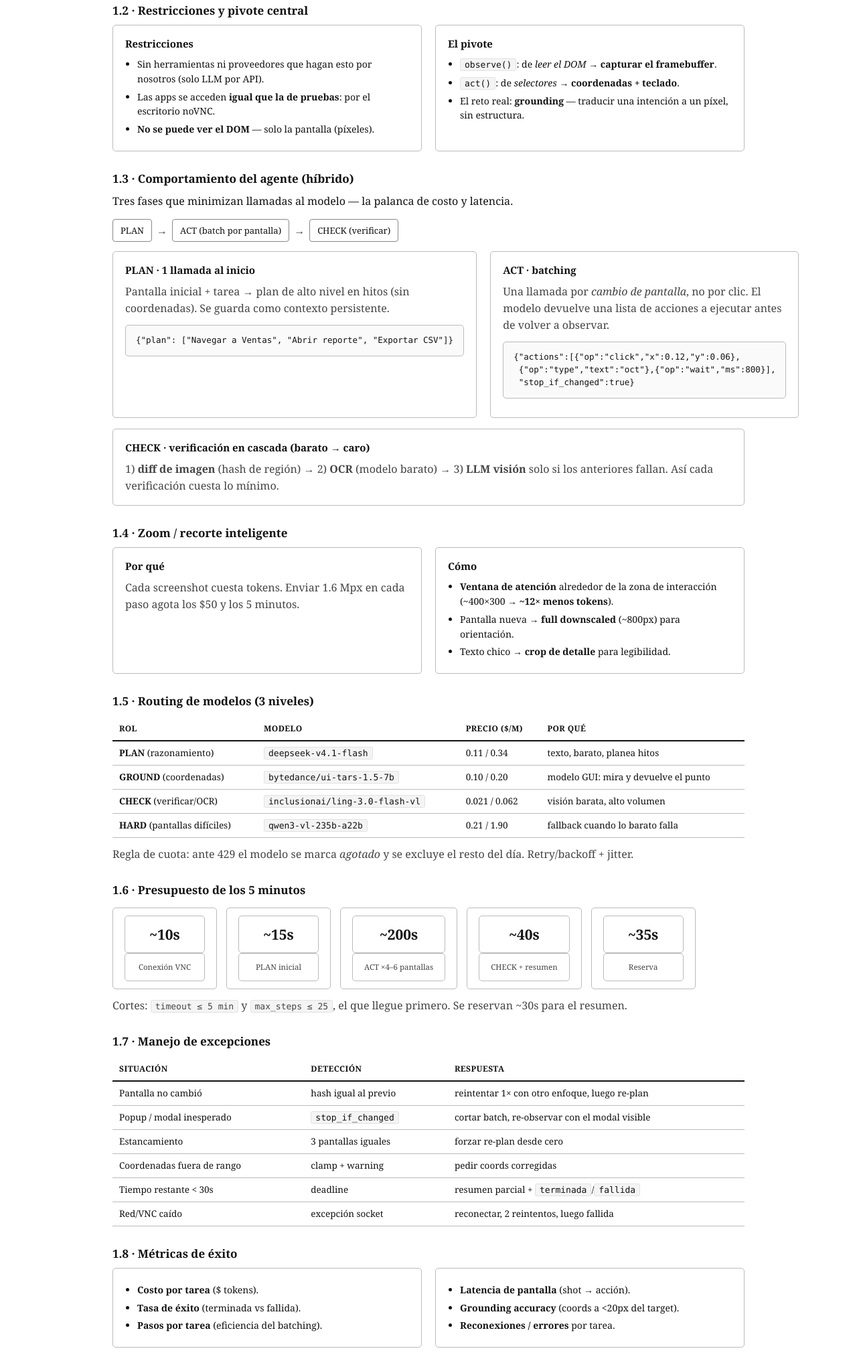
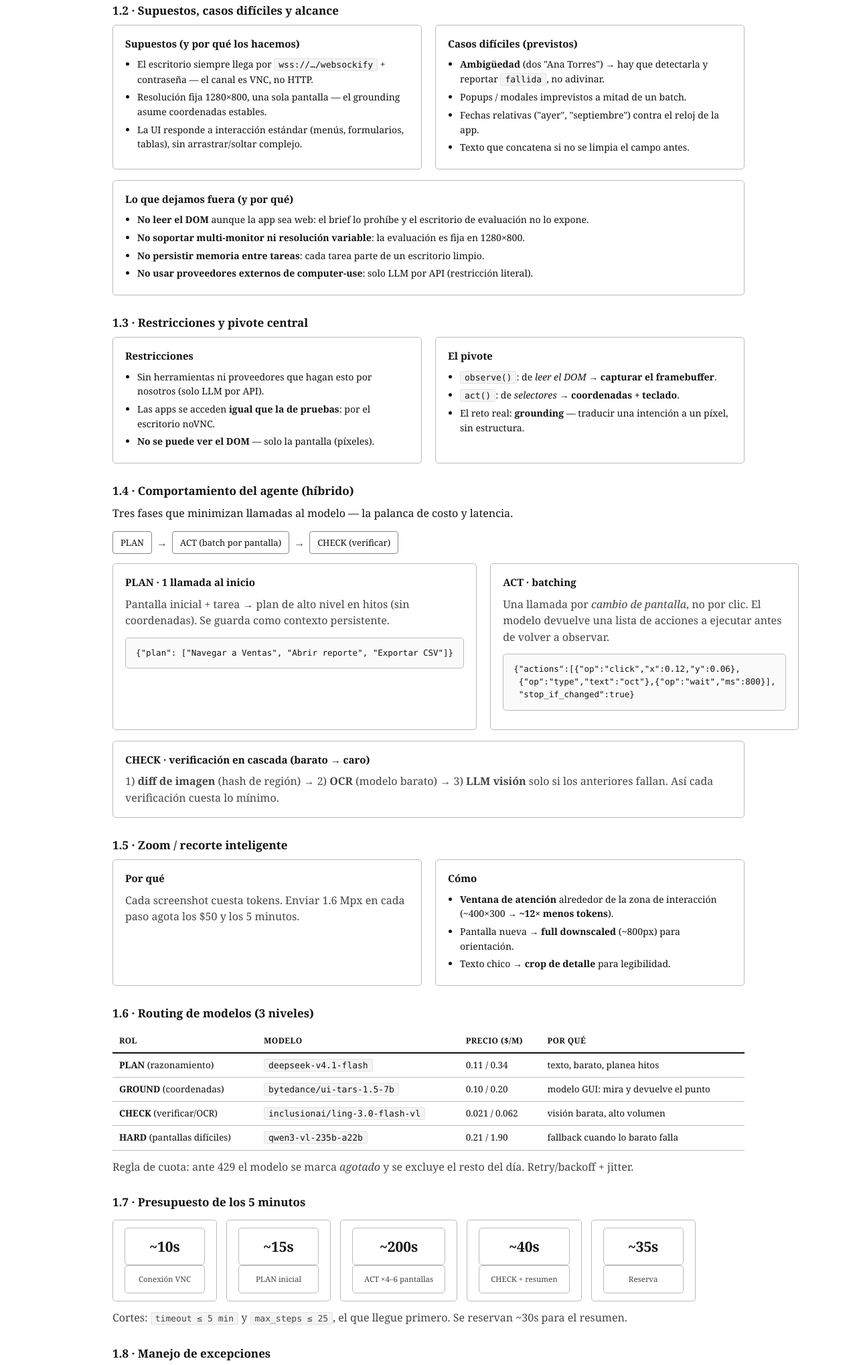
Before and after one commit to Kevinho71/frontier-r1-agente, a plain HTML site: page design/index.html in a window 1280 px wide. Shown: the part 1762-3800 px from the top of the page at 67% size. Drawn offline with Linux system fonts and the light colour scheme.

Commit message:
docs: cubre rubrica (supuestos/alcance, plan para medir con casos, trade-offs con por que)

```diff
--- a/design/index.html
+++ b/design/index.html
@@ -16,7 +16,6 @@
   .meta{color:var(--muted);font-size:12.5px;margin-top:14px}
   .meta span{display:inline-block;margin-right:18px}
 
-  /* secciones grandes */
   .part{margin-top:46px}
   .part>.head{border-bottom:2px solid var(--ink);padding-bottom:8px;margin-bottom:18px}
   .part>.head .kicker{font-size:12px;letter-spacing:2px;text-transform:uppercase;color:var(--muted)}
@@ -127,7 +126,7 @@
     <div class="kicker">Sección 1</div>
     <h2>DISEÑO</h2>
   </div>
-  <p class="muted">El <em>qué</em> y el <em>por qué</em>: el problema, el enfoque y las decisiones de comportamiento del agente.</p>
+  <p class="muted">El <em>qué</em> y el <em>por qué</em>: el problema, sus límites y supuestos, y las decisiones de comportamiento del agente.</p>
 
   <h3>1.1 · Problema</h3>
   <p>Un sistema de gestión de 15 años, sin API, sin documentación y sin proveedor. Todo se opera a mano:
@@ -135,7 +134,37 @@
   <strong>agente que aprenda a usarlo como un empleado nuevo</strong> y ejecute tareas en lenguaje natural,
   incluso las que nunca ha visto. Hay <strong>5 sistemas</strong> como este: el agente debe adaptarse a cualquiera.</p>
 
-  <h3>1.2 · Restricciones y pivote central</h3>
+  <h3>1.2 · Supuestos, casos difíciles y alcance</h3>
+  <div class="grid">
+    <div class="card">
+      <h4>Supuestos (y por qué los hacemos)</h4>
+      <ul>
+        <li>El escritorio siempre llega por <code>wss://…/websockify</code> + contraseña — el canal es VNC, no HTTP.</li>
+        <li>Resolución fija 1280×800, una sola pantalla — el grounding asume coordenadas estables.</li>
+        <li>La UI responde a interacción estándar (menús, formularios, tablas), sin arrastrar/soltar complejo.</li>
+      </ul>
+    </div>
+    <div class="card">
+      <h4>Casos difíciles (previstos)</h4>
+      <ul>
+        <li><strong>Ambigüedad</strong> (dos "Ana Torres") → hay que detectarla y reportar <code>fallida</code>, no adivinar.</li>
+        <li>Popups / modales imprevistos a mitad de un batch.</li>
+        <li>Fechas relativas ("ayer", "septiembre") contra el reloj de la app.</li>
+        <li>Texto que concatena si no se limpia el campo antes.</li>
+      </ul>
+    </div>
+  </div>
+  <div class="card" style="margin-top:16px">
+    <h4>Lo que dejamos fuera (y por qué)</h4>
+    <ul>
+      <li><strong>No leer el DOM</strong> aunque la app sea web: el brief lo prohíbe y el escritorio de evaluación no lo expone.</li>
+      <li><strong>No soportar multi-monitor ni resolución variable</strong>: la evaluación es fija en 1280×800.</li>
+      <li><strong>No persistir memoria entre tareas</strong>: cada tarea parte de un escritorio limpio.</li>
+      <li><strong>No usar proveedores externos de computer-use</strong>: solo LLM por API (restricción literal).</li>
+    </ul>
+  </div>
+
+  <h3>1.3 · Restricciones y pivote central</h3>
   <div class="grid">
     <div class="card">
       <h4>Restricciones</h4>
@@ -155,7 +184,7 @@
     </div>
   </div>
 
-  <h3>1.3 · Comportamiento del agente (híbrido)</h3>
+  <h3>1.4 · Comportamiento del agente (híbrido)</h3>
   <p>Tres fases que minimizan llamadas al modelo — la palanca de costo y latencia.</p>
   <div class="flow">
     <span class="step">PLAN</span><span class="arrow">→</span>
@@ -181,7 +210,7 @@
     <p class="muted" style="margin:0">1) <strong>diff de imagen</strong> (hash de región) → 2) <strong>OCR</strong> (modelo barato) → 3) <strong>LLM visión</strong> solo si los anteriores fallan. Así cada verificación cuesta lo mínimo.</p>
   </div>
 
-  <h3>1.4 · Zoom / recorte inteligente</h3>
+  <h3>1.5 · Zoom / recorte inteligente</h3>
   <div class="grid">
     <div class="card">
       <h4>Por qué</h4>
@@ -197,7 +226,7 @@
     </div>
   </div>
 
-  <h3>1.5 · Routing de modelos (3 niveles)</h3>
+  <h3>1.6 · Routing de modelos (3 niveles)</h3>
   <table>
     <tr><th>Rol</th><th>Modelo</th><th>Precio ($/M)</th><th>Por qué</th></tr>
     <tr><td><strong>PLAN</strong> (razonamiento)</td><td><code>deepseek-v4.1-flash</code></td><td>0.11 / 0.34</td><td>texto, barato, planea hitos</td></tr>
@@ -207,7 +236,7 @@
   </table>
   <p class="muted">Regla de cuota: ante 429 el modelo se marca <em>agotado</em> y se excluye el resto del día. Retry/backoff + jitter.</p>
 
-  <h3>1.6 · Presupuesto de los 5 minutos</h3>
+  <h3>1.7 · Presupuesto de los 5 minutos</h3>
   <div class="kpi">
     <div><div class="v">~10s</div><div class="l">Conexión VNC</div></div>
     <div><div class="v">~15s</div><div class="l">PLAN inicial</div></div>
@@ -217,7 +246,7 @@
   </div>
   <p class="muted">Cortes: <code>timeout ≤ 5 min</code> y <code>max_steps ≤ 25</code>, el que llegue primero. Se reservan ~30s para el resumen.</p>
 
-  <h3>1.7 · Manejo de excepciones</h3>
+  <h3>1.8 · Manejo de excepciones</h3>
   <table>
     <tr><th>Situación</th><th>Detección</th><th>Respuesta</th></tr>
     <tr><td>Pantalla no cambió</td><td>hash igual al previo</td><td>reintentar 1× con otro enfoque, luego re-plan</td></tr>
@@ -228,18 +257,30 @@
     <tr><td>Red/VNC caído</td><td>excepción socket</td><td>reconectar, 2 reintentos, luego fallida</td></tr>
   </table>
 
-  <h3>1.8 · Métricas de éxito</h3>
+  <h3>1.9 · Plan para medir (antes de construir)</h3>
+  <p>Validación concreta y reproducible, con oráculo objetivo, antes de escribir el servicio final.</p>
   <div class="grid">
-    <div class="card"><ul>
-      <li><strong>Costo por tarea</strong> ($ tokens).</li>
-      <li><strong>Tasa de éxito</strong> (terminada vs fallida).</li>
-      <li><strong>Pasos por tarea</strong> (eficiencia del batching).</li>
-    </ul></div>
-    <div class="card"><ul>
-      <li><strong>Latencia de pantalla</strong> (shot → acción).</li>
-      <li><strong>Grounding accuracy</strong> (coords a &lt;20px del target).</li>
-      <li><strong>Reconexiones / errores</strong> por tarea.</li>
-    </ul></div>
+    <div class="card">
+      <h4>Casos de prueba (de las 5 tareas oficiales)</h4>
+      <ul>
+        <li><strong>E1</strong> crear cliente → 4 campos exactos, sin duplicados.</li>
+        <li><strong>E2</strong> corregir dirección → 1 campo <code>update</code>.</li>
+        <li><strong>E3</strong> pregunta → <code>respuesta: 45</code>.</li>
+        <li><strong>E4</strong> exportar pedidos → filtros estado+fechas.</li>
+        <li><strong>E5</strong> ambigüedad → <code>fallida</code> nombrando <code>claves_razon</code>.</li>
+      </ul>
+      <p class="muted" style="margin:0">Oráculo: <code>POST /__reset</code> + <code>POST /__check</code> (devuelve pass/fall por chequeo sin revelar valores).</p>
+    </div>
+    <div class="card">
+      <h4>Métricas (umbral de éxito)</h4>
+      <ul>
+        <li><strong>Tasa de éxito</strong>: 5/5 tareas correctas.</li>
+        <li><strong>Costo por tarea</strong>: &lt; $0.05.</li>
+        <li><strong>Pasos por tarea</strong>: mide eficiencia del batching.</li>
+        <li><strong>Grounding accuracy</strong>: coordenadas a &lt;20px del target.</li>
+        <li><strong>Latencia de pantalla</strong>: shot → acción.</li>
+      </ul>
+    </div>
   </div>
 </section>
 
@@ -292,14 +333,14 @@
     <li>Redacción automática de <code>password</code>, <code>Bearer</code>, <code>OPENROUTER_API_KEY</code>.</li>
   </ul>
 
-  <h3>2.5 · Trade-offs</h3>
+  <h3>2.5 · Trade-offs (qué descartamos y por qué)</h3>
   <table>
-    <tr><th>Decisión</th><th>Elegido</th><th>Alternativa descartada</th></tr>
-    <tr><td>Transporte</td><td><code>asyncvnc</code> + puente</td><td>Playwright: más capas, más lento, sin ventaja</td></tr>
-    <tr><td>Agente</td><td>híbrido plan + batched act</td><td>ReAct puro: 3× más llamadas al modelo</td></tr>
-    <tr><td>Coordenadas</td><td>normalizadas 0–1</td><td>píxeles absolutos: se rompen si cambia resolución</td></tr>
-    <tr><td>Cola</td><td>asyncio en memoria</td><td>SQS+Lambda: complejidad innecesaria aquí</td></tr>
-    <tr><td>Verificación</td><td>cascada hash→OCR→LLM</td><td>LLM único: 10× más caro por check</td></tr>
+    <tr><th>Decisión</th><th>Elegido</th><th>Alternativa descartada</th><th>Por qué</th></tr>
+    <tr><td>Transporte</td><td><code>asyncvnc</code> + puente WS↔RFB</td><td>Playwright sobre el canvas noVNC</td><td>más capas (browser→canvas→JS→websockify), más lento, y no da acceso al DOM real</td></tr>
+    <tr><td>Agente</td><td>híbrido plan + batched act</td><td>ReAct puro (una acción por llamada)</td><td>3× más llamadas → más tokens y más tiempo en los 5 min</td></tr>
+    <tr><td>Coordenadas</td><td>normalizadas 0–1</td><td>píxeles absolutos</td><td>se rompen si cambia la resolución del escritorio</td></tr>
+    <tr><td>Cola</td><td>asyncio en memoria (1 proceso)</td><td>SQS + Lambda</td><td>el WS VNC vive 5 min y el cold start come presupuesto; no necesitamos escala</td></tr>
+    <tr><td>Verificación</td><td>cascada hash → OCR → LLM</td><td>LLM visión para todo</td><td>10× más caro por cada check</td></tr>
   </table>
 </section>
 
```
